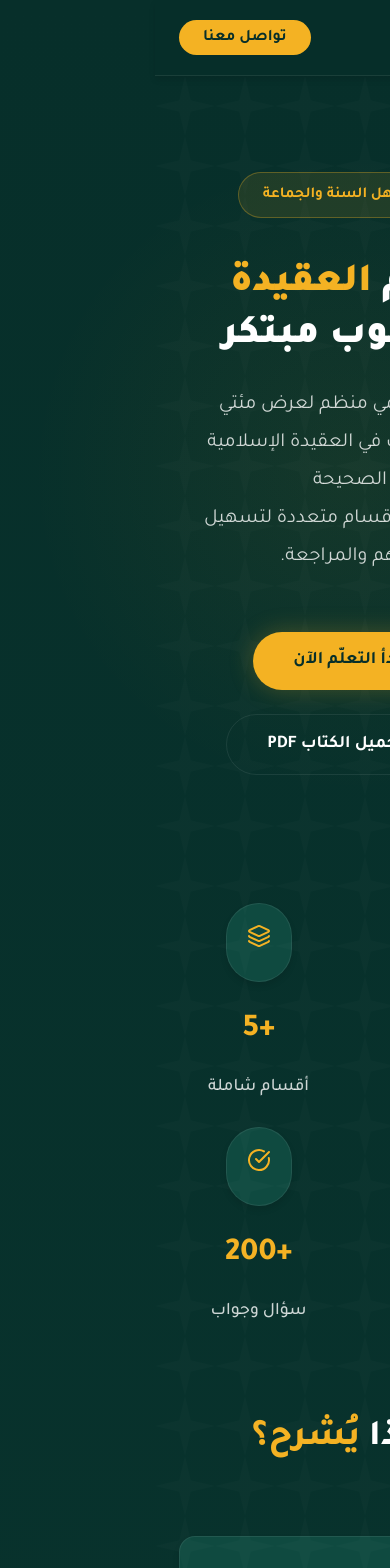
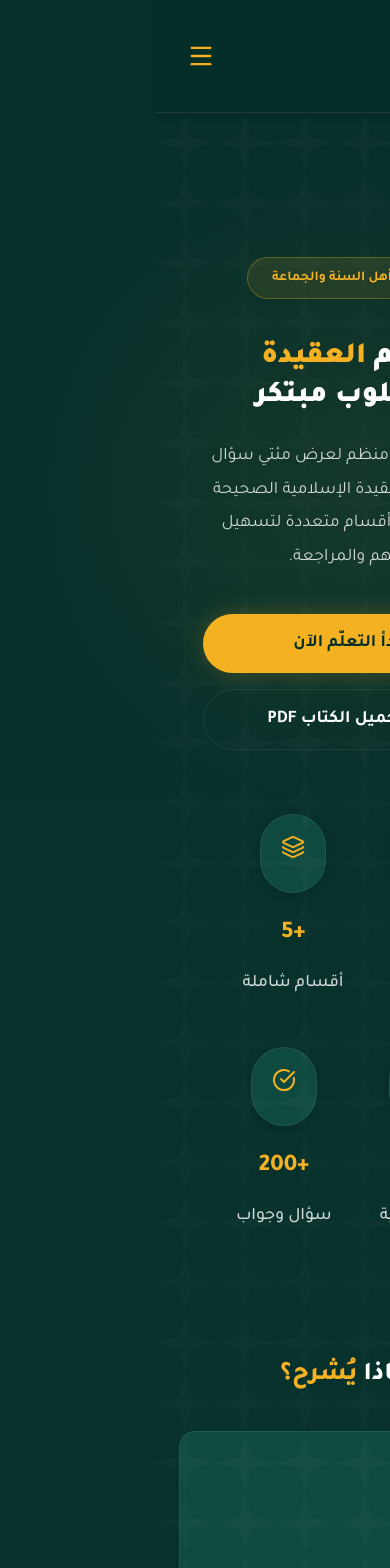
Before and after one commit to salahswswsw-alt/aqida-200-questions, a React (Vite) app: page / in a window 390 px wide. Shown: the top 1568 px of the page. Built offline with nearby package versions, Linux system fonts and the light colour scheme.

Commit message:
وصف التعديل

```diff
--- a/src/components/Navbar.tsx
+++ b/src/components/Navbar.tsx
@@ -1,26 +1,51 @@
+import { useState } from 'react';
 import { Link, useLocation } from 'react-router-dom';
+import { Menu, X } from 'lucide-react';
 import Logo from './Logo';
 
 const Navbar = () => {
   const location = useLocation();
+  const [isMenuOpen, setIsMenuOpen] = useState(false);
+
+  const toggleMenu = () => setIsMenuOpen(!isMenuOpen);
+  const closeMenu = () => setIsMenuOpen(false);
 
   return (
     <nav className="navbar">
       <div className="navbar-container">
-        <Link to="/">
+        <Link to="/" onClick={closeMenu}>
           <Logo />
         </Link>
-        <div className="nav-links">
+
+        {/* Desktop Links */}
+        <div className="nav-links desktop-only">
           <Link to="/" className={`nav-link ${location.pathname === '/' ? 'active' : ''}`}>الرئيسية</Link>
           <Link to="/questions" className={`nav-link ${location.pathname.includes('/question') ? 'active' : ''}`}>جميع الأسئلة</Link>
-          <a href="#about" className="nav-link">عن المعلم</a>
+          <a href="#about" className="nav-link">عن المنصة</a>
           <a href="#book" className="nav-link">الكتاب</a>
         </div>
-        <div>
+
+        <div className="nav-actions desktop-only">
           <a href="#contact" className="nav-btn" style={{ background: 'var(--color-gold)', color: 'var(--color-bg-dark)', border: 'none' }}>
             تواصل معنا
           </a>
         </div>
+
+        {/* Mobile Toggle */}
+        <button className="mobile-toggle" onClick={toggleMenu} aria-label="Toggle menu">
+          {isMenuOpen ? <X size={28} /> : <Menu size={28} />}
+        </button>
+      </div>
+
+      {/* Mobile Menu Overlay */}
+      <div className={`mobile-menu ${isMenuOpen ? 'open' : ''}`}>
+        <Link to="/" className={`nav-link ${location.pathname === '/' ? 'active' : ''}`} onClick={closeMenu}>الرئيسية</Link>
+        <Link to="/questions" className={`nav-link ${location.pathname.includes('/question') ? 'active' : ''}`} onClick={closeMenu}>جميع الأسئلة</Link>
+        <a href="#about" className="nav-link" onClick={closeMenu}>عن المنصة</a>
+        <a href="#book" className="nav-link" onClick={closeMenu}>الكتاب</a>
+        <a href="#contact" className="nav-btn" onClick={closeMenu} style={{ background: 'var(--color-gold)', color: 'var(--color-bg-dark)', border: 'none', textAlign: 'center', marginTop: '1rem' }}>
+          تواصل معنا
+        </a>
       </div>
     </nav>
   );
--- a/src/index.css
+++ b/src/index.css
@@ -417,8 +417,8 @@ a {
   font-size: 1rem;
   line-height: 1.8;
   display: -webkit-box;
-  -line-clamp: 2;
   -webkit-line-clamp: 2;
+  line-clamp: 2;
   -webkit-box-orient: vertical;
   overflow: hidden;
   margin-top: auto;
@@ -531,8 +531,8 @@ a {
 
 .form-input:focus {
   outline: none;
-  border-color: var(--color-blue);
-  box-shadow: 0 0 0 4px rgba(37, 99, 235, 0.1);
+  border-color: var(--color-gold);
+  box-shadow: 0 0 0 4px rgba(244, 178, 35, 0.1);
 }
 
 /* Footer */
@@ -584,39 +584,245 @@ a {
   font-size: 0.95rem;
 }
 
-/* Detail Page Additions */
+/* --- Common Layout --- */
+.controls-container {
+  display: flex;
+  gap: 1rem;
+  margin-bottom: 3rem;
+  flex-wrap: wrap;
+}
+
+.search-wrapper {
+  flex: 1;
+  min-width: 300px;
+  position: relative;
+}
+
+.filter-wrapper {
+  display: flex;
+  align-items: center;
+  gap: 0.5rem;
+  background-color: var(--color-card-bg);
+  padding: 0.5rem 1.5rem;
+  border-radius: var(--radius-full);
+  border: 1px solid var(--color-border);
+}
+
+.detail-container {
+  max-width: 800px;
+  margin: 0 auto;
+  padding: 2rem 1rem;
+}
+
 .detail-card {
+  padding: 3rem;
+  border-radius: var(--radius-xl);
   background: var(--color-card-bg);
   border: 1px solid var(--color-border);
   box-shadow: var(--shadow-lg);
+}
+
+.detail-answer {
+  font-size: 1.25rem;
+  line-height: 1.9;
+  color: var(--color-white);
+}
+
+.nav-buttons {
+  display: flex;
+  justify-content: space-between;
+  margin-top: 3rem;
+  padding-top: 2rem;
+  border-top: 1px solid var(--color-border);
 }
 
 /* Utilities */
 .text-center { text-align: center; }
 .mt-4 { margin-top: 4rem; }
 .mb-2 { margin-bottom: 2rem; }
+.highlight { color: var(--color-gold); }
 
-/* Responsive adjustments */
-@media (max-width: 1024px) {
-  .hero-title { font-size: 3.25rem; }
-  .stats-container { gap: 2rem; }
-  .book-section { flex-direction: column; }
-  .book-image { padding: 3rem; width: 100%; border-bottom: 1px solid var(--color-border); }
+/* --- Mobile Nav & Responsiveness --- */
+.mobile-toggle {
+  display: none;
+  background: none;
+  border: none;
+  color: var(--color-gold);
+  cursor: pointer;
+  padding: 0.5rem;
+  z-index: 1001;
+  transition: var(--transition);
+}
+
+.mobile-toggle:hover {
+  transform: scale(1.1);
+}
+
+.mobile-menu {
+  position: fixed;
+  top: 0;
+  right: -100%;
+  width: 85%;
+  max-width: 320px;
+  height: 100vh;
+  background: var(--color-bg-dark);
+  display: flex;
+  flex-direction: column;
+  padding: 7rem 2rem 2rem;
+  gap: 1.25rem;
+  z-index: 1000;
+  transition: right 0.4s cubic-bezier(0.4, 0, 0.2, 1);
+  box-shadow: -10px 0 30px rgba(0, 0, 0, 0.5);
+  border-left: 1px solid var(--color-border);
+}
+
+.mobile-menu.open {
+  right: 0;
+}
+
+.mobile-menu .nav-link {
+  font-size: 1.25rem;
+  padding: 0.75rem 0;
+  border-bottom: 1px solid rgba(255, 255, 255, 0.05);
+}
+
+.mobile-menu .nav-btn {
+  margin-top: 1rem;
+  padding: 1rem;
+  text-align: center;
+}
+
+@media (max-width: 991px) {
+  .desktop-only {
+    display: none !important;
+  }
+
+  .mobile-toggle {
+    display: flex;
+    align-items: center;
+    justify-content: center;
+  }
+
+  .navbar-container {
+    height: 80px;
+  }
 }
 
 @media (max-width: 768px) {
-  .hero-title { font-size: 2.5rem; }
-  .hero { padding: 3rem 1rem; }
-  .features-grid { grid-template-columns: 1fr; }
-  .book-content { padding: 2.5rem 1.5rem; }
-  .book-content h2 { font-size: 2rem; }
-  .nav-links { display: none; }
-  .form-row { flex-direction: column; }
-  .footer-content { flex-direction: column; gap: 2.5rem; }
-  .contact-section { padding: 2rem 1.5rem; }
-  .questions-grid { grid-template-columns: 1fr; }
-  .section-title { font-size: 2.25rem; }
-  .stats-container { gap: 1.5rem; }
-  .stat-item { flex: 1; min-width: 120px; }
-  .controls-container { flex-direction: column; }
+  .hero {
+    padding: 6rem 1.5rem 4rem;
+  }
+
+  .hero-badge {
+    font-size: 0.85rem;
+  }
+
+  .hero-title {
+    font-size: 2.25rem;
+    margin-bottom: 1.5rem;
+  }
+
+  .hero p {
+    font-size: 1.1rem;
+    margin-bottom: 2.5rem;
+  }
+
+  .hero-buttons {
+    flex-direction: column;
+    gap: 1rem;
+  }
+
+  .hero-buttons .btn {
+    width: 100%;
+    justify-content: center;
+  }
+
+  .stats-container {
+    grid-template-columns: repeat(2, 1fr);
+    padding: 1.5rem;
+    gap: 1rem;
+    margin-top: -40px;
+  }
+
+  .stat-item {
+    padding: 1rem;
+  }
+
+  .stat-number {
+    font-size: 1.5rem;
+  }
+
+  .section-title {
+    font-size: 1.8rem;
+    margin-bottom: 2rem;
+  }
+
+  .features-grid, .questions-grid {
+    grid-template-columns: 1fr;
+    gap: 1.5rem;
+  }
+
+  .book-section {
+    flex-direction: column;
+    margin-top: 4rem;
+    margin-bottom: 4rem;
+  }
+
+  .book-image {
+    padding: 3rem 1.5rem;
+    width: 100%;
+    border-bottom: 1px solid var(--color-border);
+  }
+
+  .book-content {
+    padding: 2.5rem 1.5rem;
+    text-align: center;
+  }
+
+  .book-content h2 {
+    font-size: 2rem;
+  }
+
+  .book-content .btn {
+    width: 100%;
+    justify-content: center;
+  }
+
+  .contact-section {
+    padding: 2.5rem 1.5rem;
+    margin: 0 1rem 4rem;
+  }
+
+  .form-row {
+    flex-direction: column;
+  }
+
+  .footer-content {
+    flex-direction: column;
+    gap: 2.5rem;
+    text-align: center;
+  }
+
+  .footer-column {
+    align-items: center;
+  }
+
+  /* Question detail mobile */
+  .question-detail-card {
+    padding: 2rem 1.5rem;
+  }
 }
+
+@media (max-width: 480px) {
+  .hero-title {
+    font-size: 1.85rem;
+  }
+
+  .stats-container {
+    grid-template-columns: 1fr;
+  }
+
+  .section-title {
+    font-size: 1.6rem;
+  }
+}
--- a/src/pages/QuestionDetail.tsx
+++ b/src/pages/QuestionDetail.tsx
@@ -39,35 +39,35 @@ const QuestionDetail = () => {
     .slice(0, 2);
 
   return (
-    <div className="detail-container" style={{ maxWidth: '800px', margin: '0 auto', padding: '2rem 1rem' }}>
+    <div className="detail-container">
       <button onClick={() => navigate('/questions')} className="back-btn" style={{ background: 'none', border: 'none', cursor: 'pointer', fontFamily: 'inherit', fontSize: '1.1rem', color: 'var(--color-text-muted)', display: 'flex', alignItems: 'center', gap: '0.5rem', marginBottom: '2rem' }}>
         <ArrowRight size={20} />
         العودة لجميع الأسئلة
       </button>
 
-      <div className="detail-card" style={{ padding: '3rem', borderRadius: 'var(--radius-xl)' }}>
+      <div className="detail-card">
         <div className="detail-header" style={{ display: 'flex', alignItems: 'center', gap: '1rem', marginBottom: '1.5rem' }}>
           <div className="question-badge">{question.id}</div>
           <span className="question-category">{question.category}</span>
         </div>
 
-        <h1 className="detail-title" style={{ fontSize: '2rem', fontWeight: 800, marginBottom: '2rem', lineHeight: 1.4 }}>{question.question}</h1>
+        <h1 className="detail-title" style={{ fontSize: '2rem', fontWeight: 800, marginBottom: '2rem', lineHeight: 1.4, color: 'var(--color-white)' }}>{question.question}</h1>
 
-        <div className="detail-answer" style={{ fontSize: '1.2rem', lineHeight: 1.8 }}>
+        <div className="detail-answer">
           <p>{question.answer}</p>
         </div>
       </div>
 
-      <div style={{ display: 'flex', justifyContent: 'space-between', marginTop: '3rem', borderTop: '1px solid var(--color-border)', paddingTop: '2rem' }}>
+      <div className="nav-buttons">
         {hasPrev ? (
-          <button onClick={handlePrev} className="btn btn-outline" style={{ display: 'flex', alignItems: 'center', gap: '0.5rem' }}>
+          <button onClick={handlePrev} className="btn btn-outline">
             <ArrowRight size={20} />
             السؤال السابق
           </button>
         ) : <div />}
 
         {hasNext ? (
-          <button onClick={handleNext} className="btn btn-primary" style={{ display: 'flex', alignItems: 'center', gap: '0.5rem' }}>
+          <button onClick={handleNext} className="btn btn-primary">
             السؤال التالي
             <ArrowLeft size={20} />
           </button>
--- a/src/pages/Questions.tsx
+++ b/src/pages/Questions.tsx
@@ -23,9 +23,9 @@ const Questions = () => {
         جميع <span className="highlight">الأسئلة</span>
       </h1>
 
-      <div style={{ display: 'flex', gap: '1rem', marginBottom: '3rem', flexWrap: 'wrap' }}>
-        <div style={{ flex: '1', minWidth: '300px', position: 'relative' }}>
-          <div style={{ position: 'absolute', right: '1.25rem', top: '50%', transform: 'translateY(-50%)', color: 'var(--color-bg-dark)' }}>
+      <div className="controls-container">
+        <div className="search-wrapper">
+          <div style={{ position: 'absolute', right: '1.25rem', top: '50%', transform: 'translateY(-50%)', color: 'var(--color-bg-dark)', zIndex: 1 }}>
             <Search size={20} />
           </div>
           <input
@@ -33,20 +33,12 @@ const Questions = () => {
             placeholder="ابحث في الأسئلة أو الإجابات..."
             value={searchTerm}
             onChange={(e) => setSearchTerm(e.target.value)}
-            style={{
-              width: '100%',
-              padding: '1rem 3rem 1rem 1rem',
-              borderRadius: 'var(--radius-full)',
-              border: '1px solid var(--color-border)',
-              fontSize: '1rem',
-              fontFamily: 'inherit',
-              background: 'var(--color-white)',
-              color: 'var(--color-bg-dark)'
-            }}
+            className="form-input"
+            style={{ paddingRight: '3.5rem' }}
           />
         </div>
 
-        <div style={{ display: 'flex', alignItems: 'center', gap: '0.5rem', backgroundColor: 'var(--color-card-bg)', padding: '0.5rem 1.5rem', borderRadius: 'var(--radius-full)', border: '1px solid var(--color-border)' }}>
+        <div className="filter-wrapper">
           <Filter size={20} color="var(--color-gold)" />
           <select
             value={selectedCategory}
@@ -58,7 +50,8 @@ const Questions = () => {
               fontFamily: 'inherit',
               cursor: 'pointer',
               outline: 'none',
-              color: 'var(--color-white)'
+              color: 'var(--color-white)',
+              padding: '0.25rem'
             }}
           >
             {categories.map(cat => (
```
